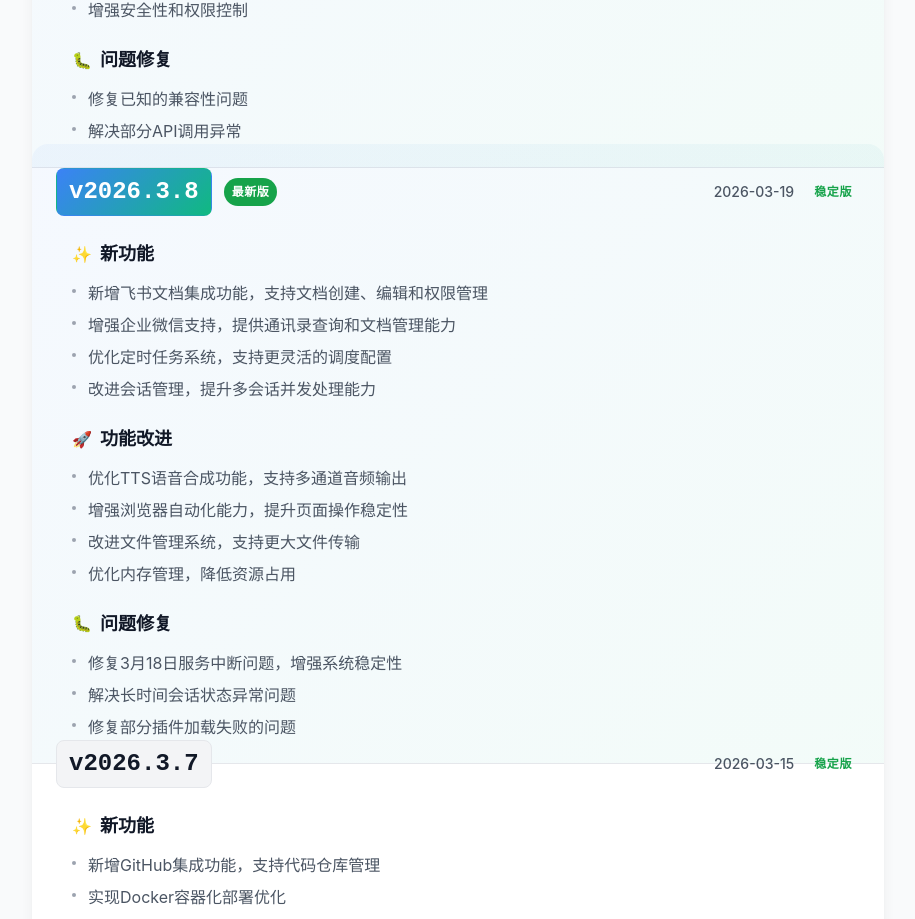
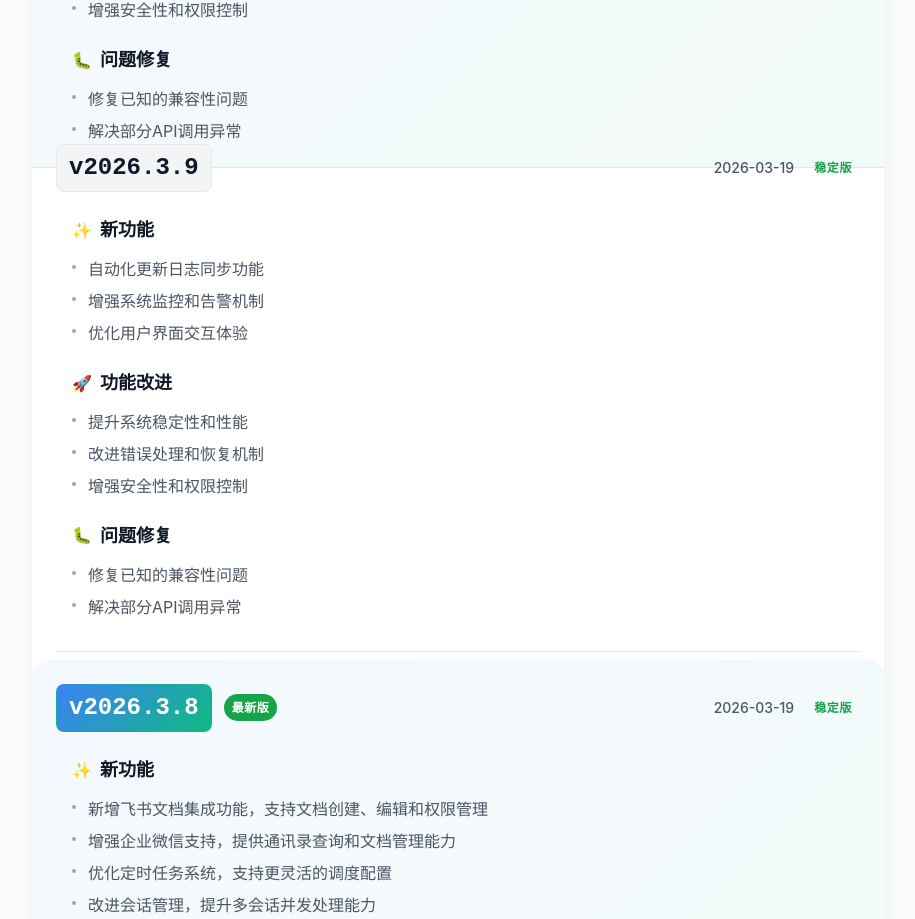
Before and after one commit to sharkCap/vue-demo-app, a Vue app: page /changelog in a window 1280 px wide. Shown: the part 552-1471 px from the top of the page, without its empty margins (182-1097 px from the left). Built offline with nearby package versions, Linux system fonts and the light colour scheme.

Commit message:
chore: 自动更新版本信息到 2026.4.2 [ci skip]

```diff
--- a/src/views/ChangelogView.vue
+++ b/src/views/ChangelogView.vue
@@ -79,10 +79,32 @@ import { ref, computed } from 'vue'
 // 更新日志数据
 const changelogData = ref([
   {
+  "version": "2026.4.2",
+  "date": "2026-04-03",
+  "type": "稳定版",
+  "latest": true,
+  "changes": {
+    "features": [
+      "自动化更新日志同步功能",
+      "增强系统监控和告警机制",
+      "优化用户界面交互体验"
+    ],
+    "improvements": [
+      "提升系统稳定性和性能",
+      "改进错误处理和恢复机制",
+      "增强安全性和权限控制"
+    ],
+    "bugfixes": [
+      "修复已知的兼容性问题",
+      "解决部分API调用异常"
+    ]
+  }
+},
+  {
   "version": "2026.3.9",
   "date": "2026-03-19",
   "type": "稳定版",
-  "latest": true,
+  "latest": false,
   "changes": {
     "features": [
       "自动化更新日志同步功能",
```
